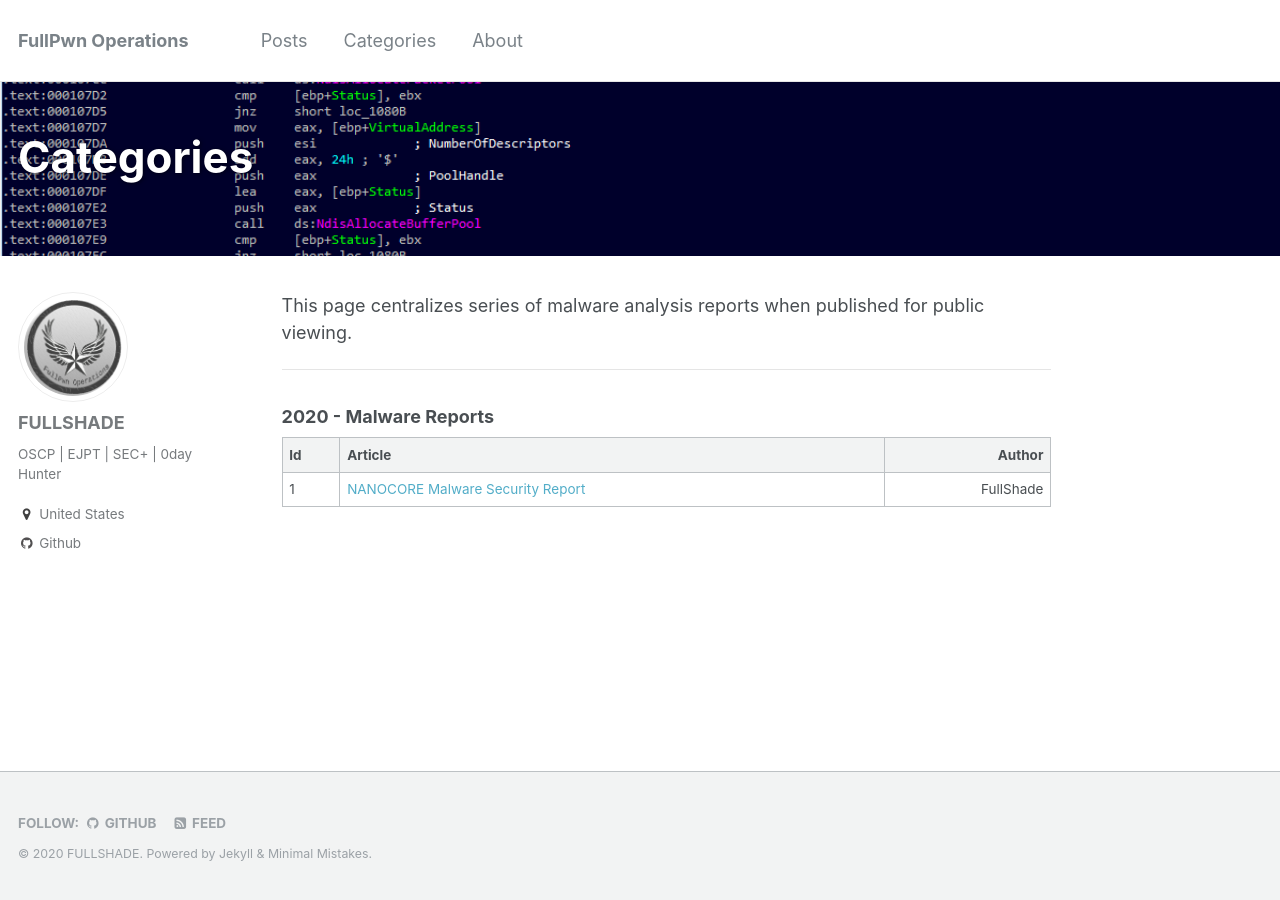
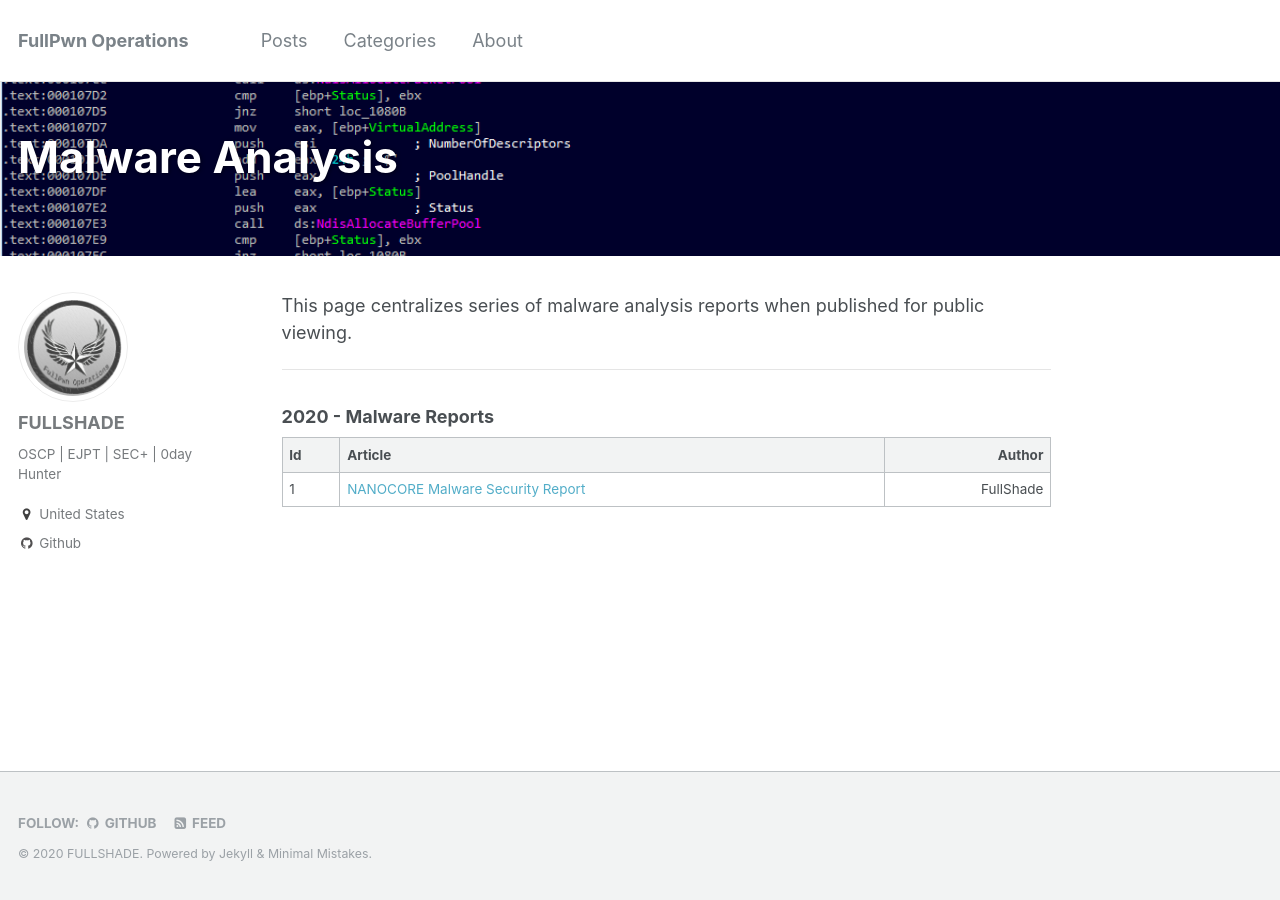
Before and after one commit to asdyxcyxc/FULLSHADE.github.io, a Jekyll site: the page built from _pages/malware.md, in a window 1280 px wide. Built offline with Jekyll 4.4.1, drawn with Linux system fonts in a browser that asks for light colours.

Commit message:
Update malware.md

```diff
--- a/_pages/malware.md
+++ b/_pages/malware.md
@@ -1,10 +1,10 @@
 ---
 layout: single
 author_profile: true
-title: Categories
+title: Malware Analysis
 header:
   overlay_image: blog-cover.jpg
-permalink: /categories.html
+permalink: /malware-analysis.html
 ---
 
 This page centralizes series of malware analysis reports when published for public viewing.
```
